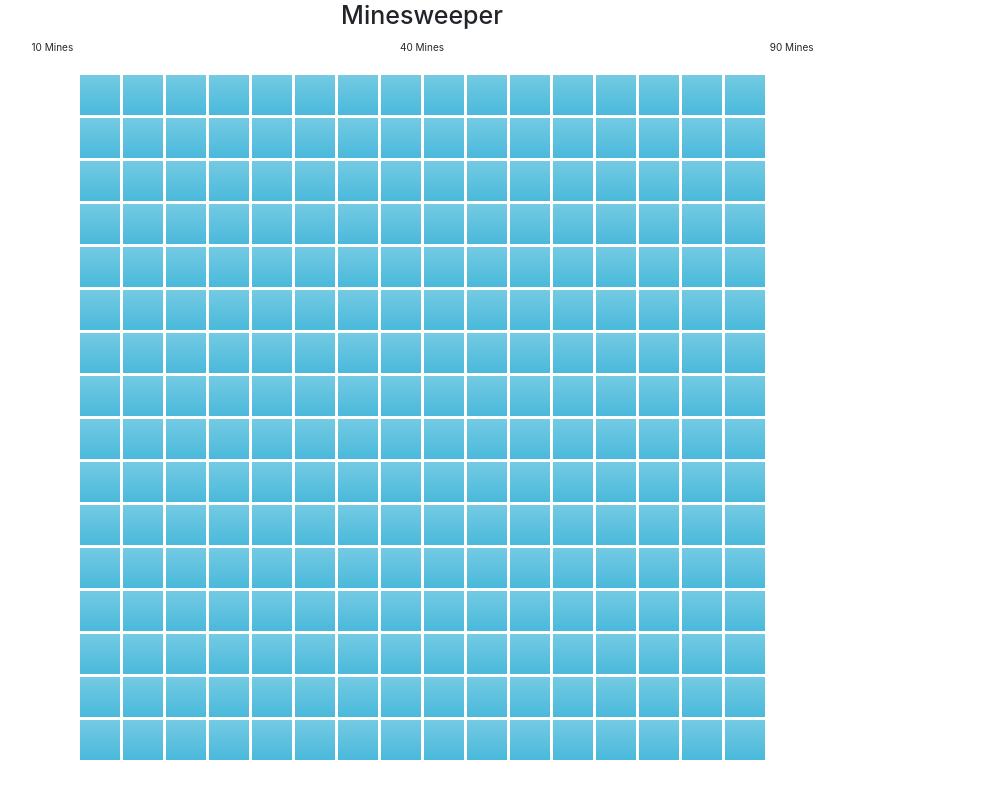
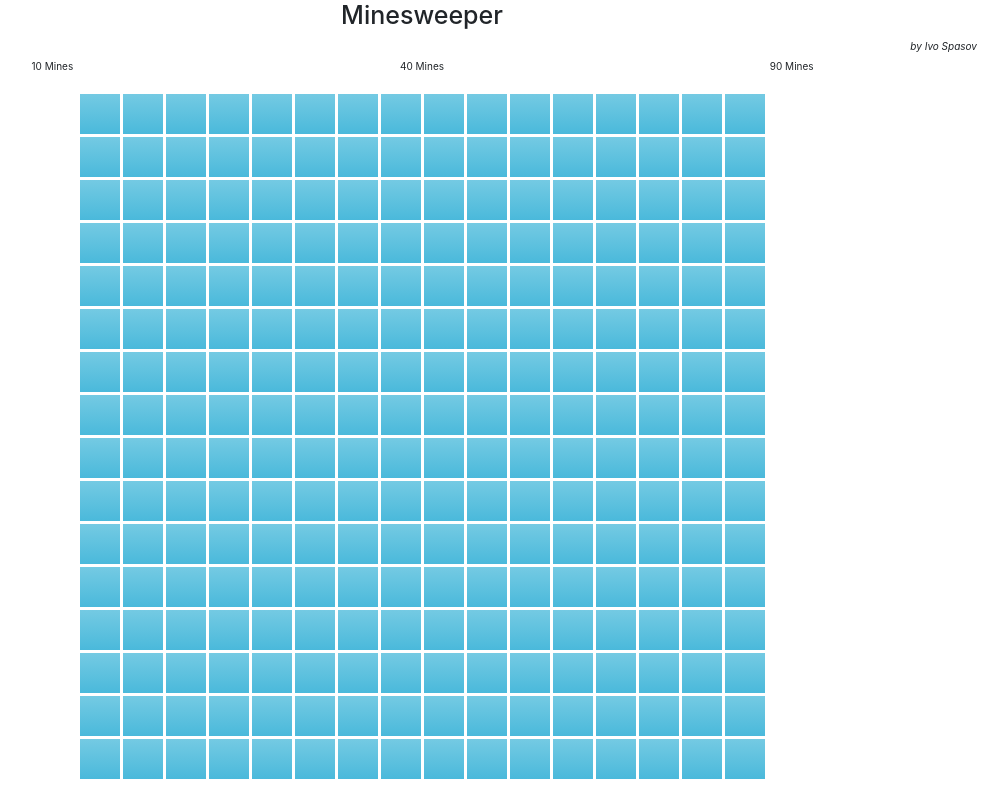
Before and after one commit to IvoSpasov/minesweeper, a plain HTML site: page index.html in a window 1280 px wide. Shown: the whole page, without its empty margins (218-1226 px from the left). Drawn offline with nearby package versions, Linux system fonts and the light colour scheme.

Commit message:
Added 'by Ivo Spasov' next to heading.

```diff
--- a/css/styles.css
+++ b/css/styles.css
@@ -10,3 +10,7 @@
     position: fixed;
     top: 10px;
 }
+
+.heading .text-right {
+    margin-top: 39px;
+}
--- a/index.html
+++ b/index.html
@@ -15,9 +15,10 @@
 <body>
 <div class="container">
     <div class="row heading">
-        <div class="col-sm-12">
+        <div class="col-sm-8 col-sm-offset-2">
             <h1 class="text-center">Minesweeper</h1>
         </div>
+        <div class="col-sm-2 text-right"><em>by Ivo Spasov</em></div>
     </div>
     <div class="row buttons">
         <div class="col-sm-12">
```
